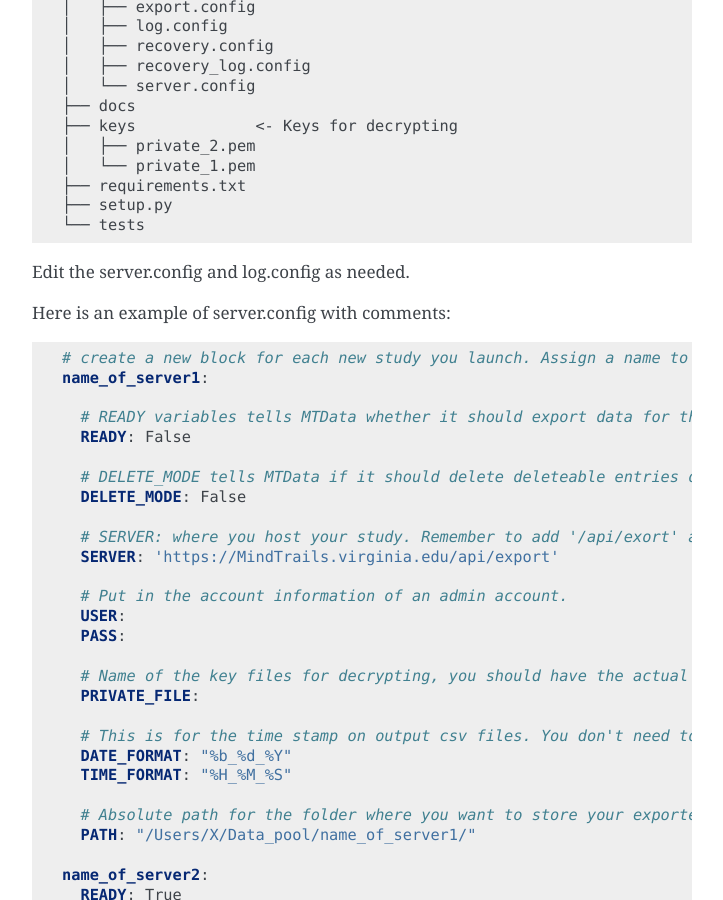
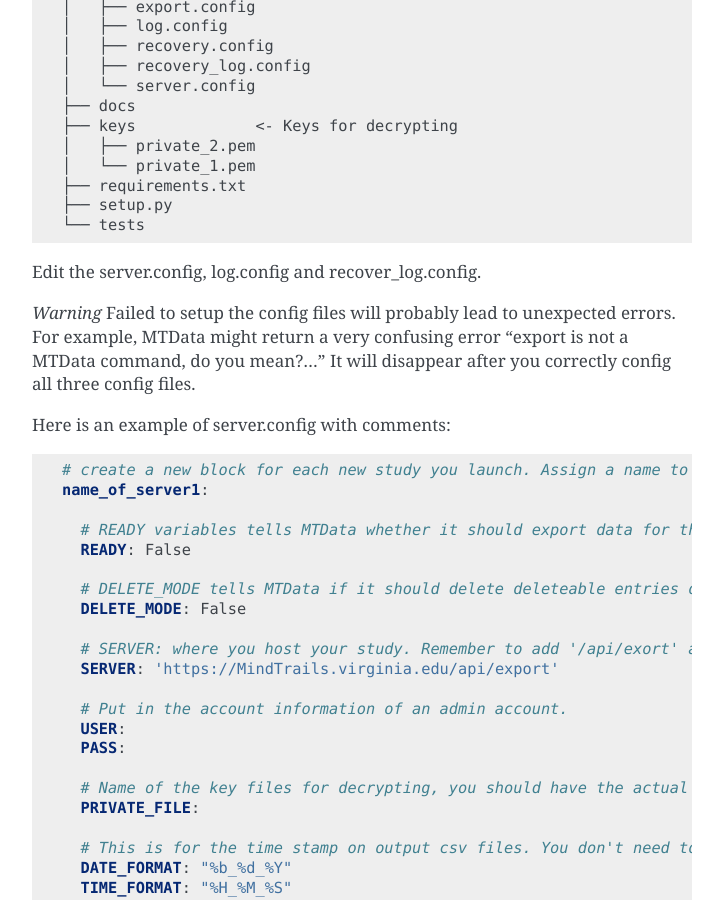
Before and after one commit to TeachmanLab/MTData, a Sphinx documentation site: the page built from docs/source/index.md, in a window 1280 px wide and 900 px high, scrolled down 1921 px. Shown: the whole window, without its empty margins (388-1111 px from the left). Built offline with Sphinx 7.4.7, drawn with Linux system fonts in a browser that asks for light colours.

Commit message:
What is this?

````diff
--- a/docs/source/index.md
+++ b/docs/source/index.md
@@ -99,7 +99,10 @@ MTData/
 └── tests
 ```
 
-Edit the server.config and log.config as needed.
+Edit the server.config, log.config and recover_log.config.
+
+*Warning* Failed to setup the config files will probably lead to unexpected errors. For example, MTData might return a very confusing error "export is not a MTData command, do you mean?..." It will disappear after you correctly config all three config files.
+
 
 Here is an example of server.config with comments:
 ```yaml
````
Also changed, not shown: 1 other file.
